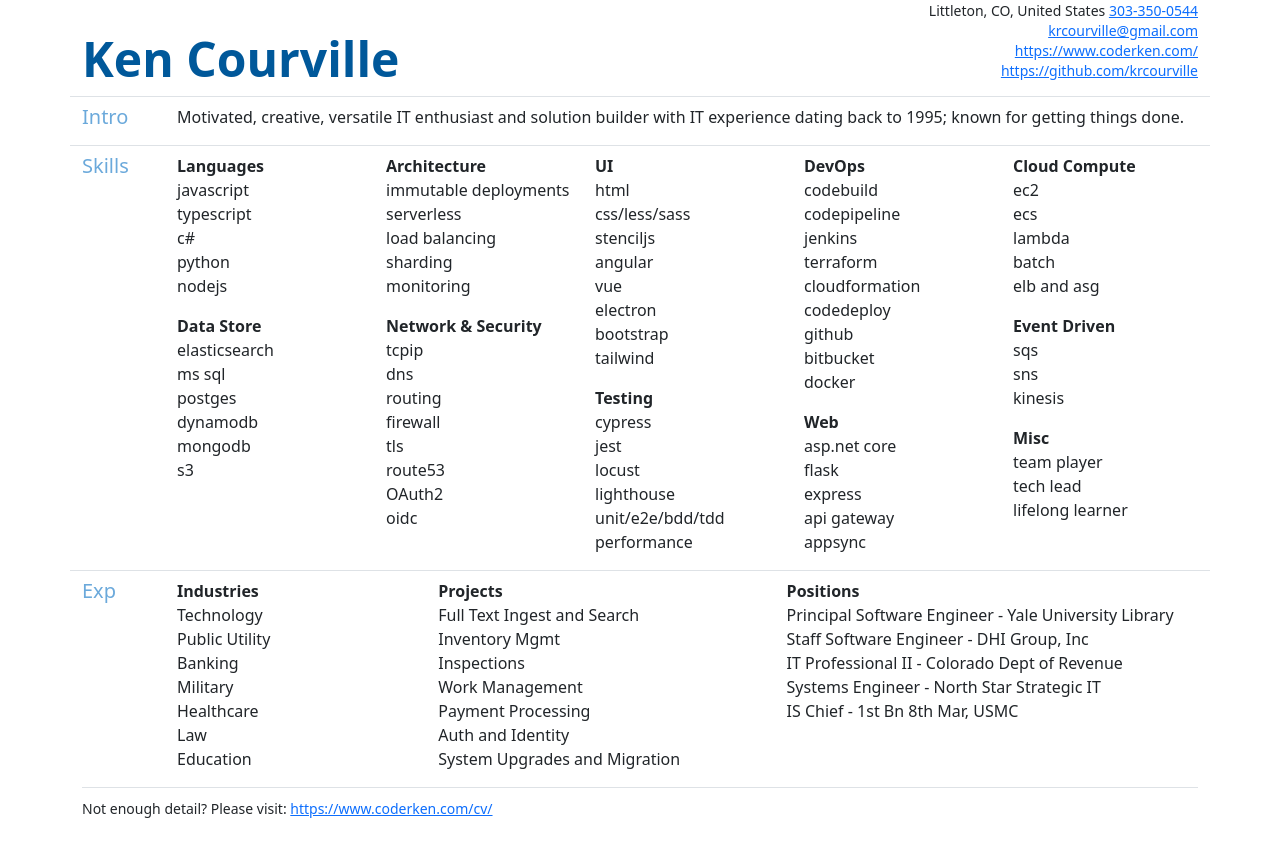
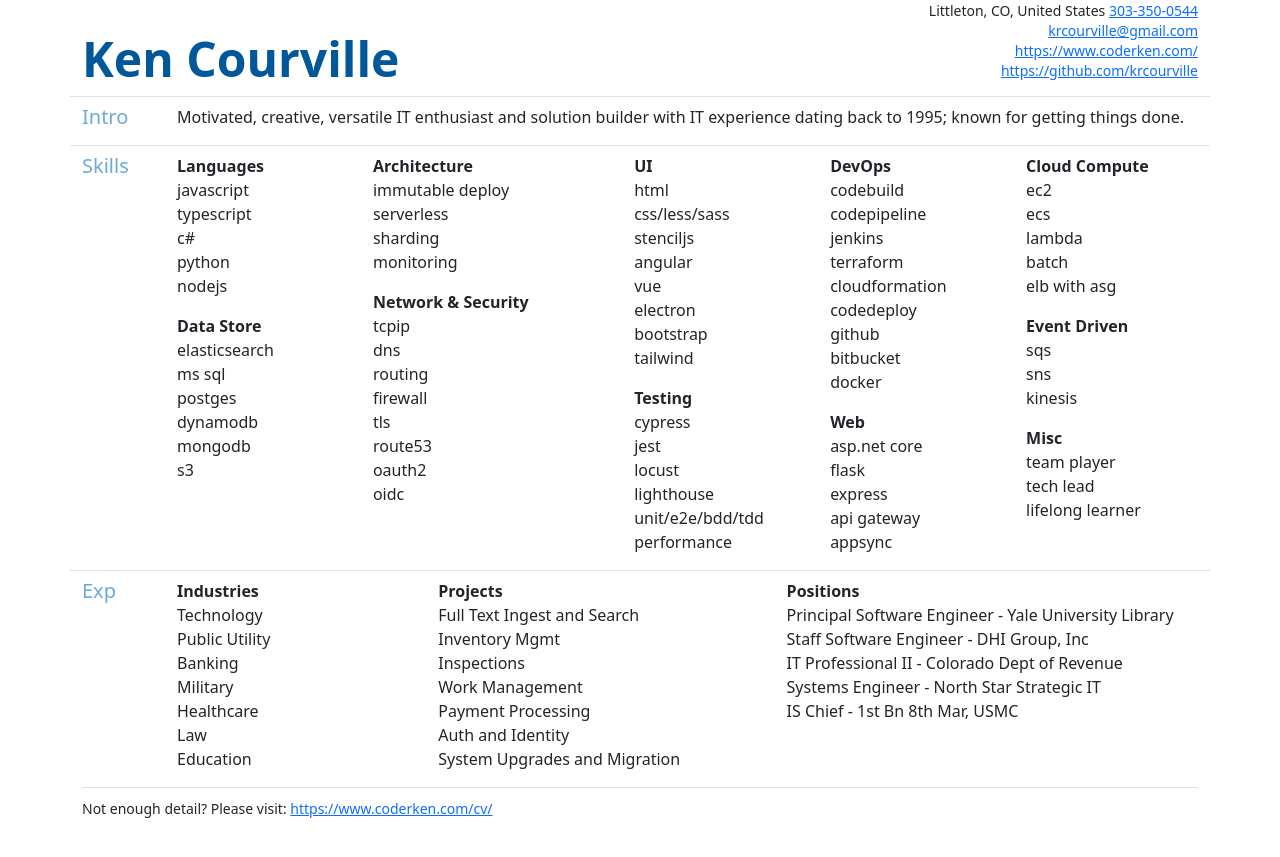
Before and after one commit to krcourville/krcourville.github.io, a Jekyll site: the page cv/onepage.html, which Jekyll copies as it is, in a window 1280 px wide. Shown: the top 857 px of the page. Built offline with Jekyll 4.4.1, drawn with Linux system fonts in a browser that asks for light colours.

Commit message:
address wrapping and inconcistent case

```diff
--- a/cv/onepage.html
+++ b/cv/onepage.html
@@ -132,7 +132,7 @@
 
         </div>
 
-        <div class="col">
+        <div class="col col-3">
           <ul class="list-unstyled">
             <li>
               <strong>
@@ -140,13 +140,10 @@
               </strong>
             </li>
             <li>
-              immutable deployments
+              immutable deploy
             </li>
             <li>
               serverless
-            </li>
-            <li>
-              load balancing
             </li>
             <li>
               sharding
@@ -167,7 +164,7 @@
             <li>firewall</li>
             <li>tls</li>
             <li>route53</li>
-            <li>OAuth2</li>
+            <li>oauth2</li>
             <li>oidc</li>
           </ul>
 
@@ -306,7 +303,7 @@
               batch
             </li>
             <li>
-              elb and asg
+              elb with asg
             </li>
           </ul>
 
```
Also changed, not shown: 1 other file.
